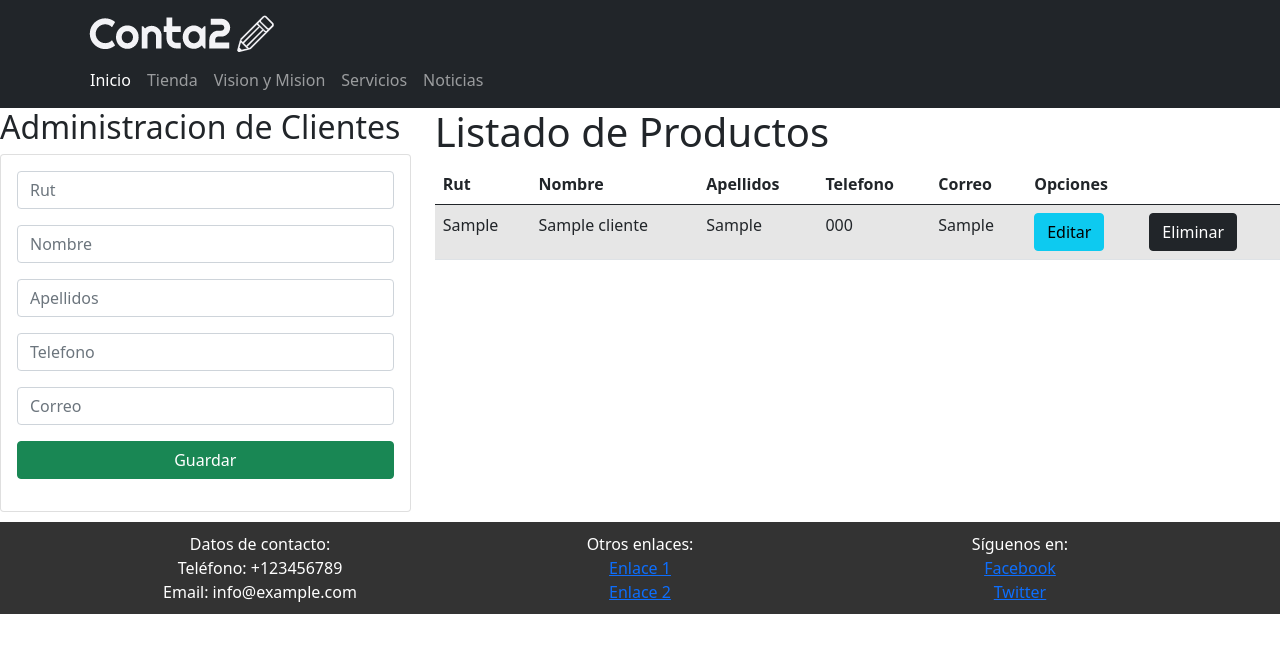
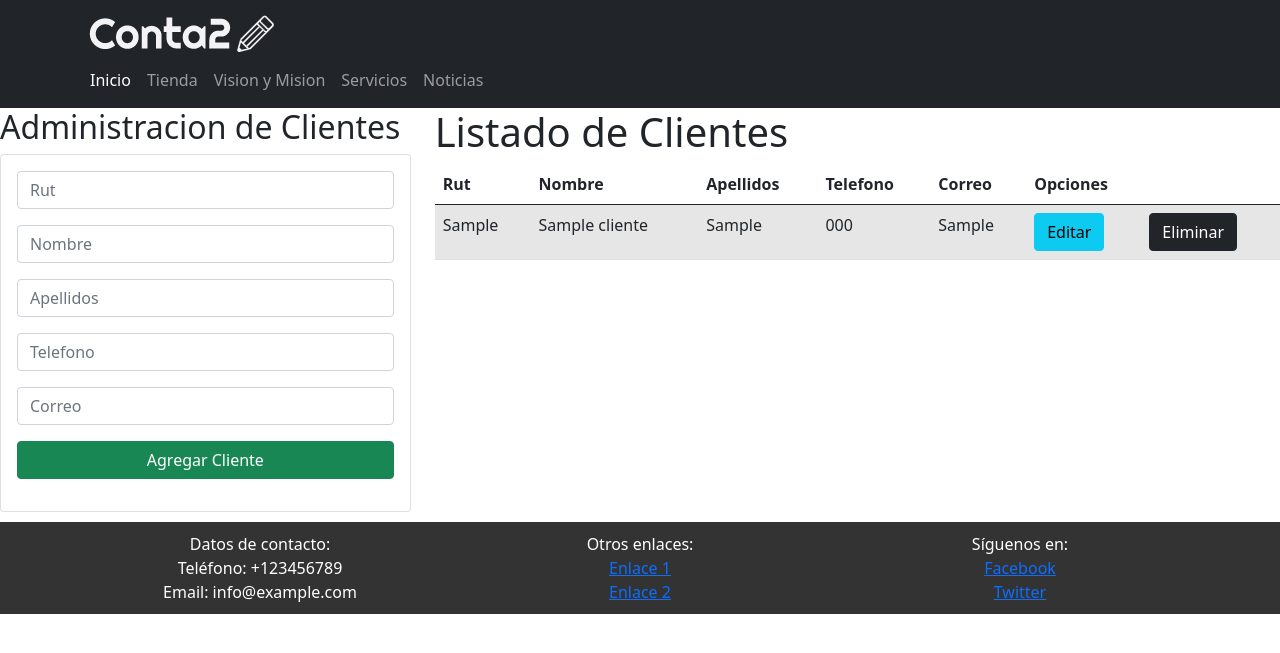
Before and after one commit to xKakashixpy/paginaweb2, a Django app: page /ClieCrud/ in a window 1280 px wide. Shown: the top 653 px of the page. Run offline with Django 4.2, Linux system fonts and the light colour scheme; tables that the repository leaves empty hold one stand-in row (values such as "Sample post"); some libraries are stand-ins or nearby versions.

Commit message:
CRUD CLIENTE OK

```diff
--- a/Paginaweb2/core/templates/core/ClieCrud.html
+++ b/Paginaweb2/core/templates/core/ClieCrud.html
@@ -23,7 +23,7 @@
                         <input type="text" id="txtCorreo" name="txtCorre" class="form-control" placeholder="Correo" required>
                     </div>
                     <div class="form-group d-grid gap-2 mb-3">
-                        <button type="submit" class="btn btn-success text-white">Guardar</button>
+                        <button type="submit" class="btn btn-success text-white">Agregar Cliente</button>
                     </div>
                 </form>
             </div>
@@ -31,7 +31,7 @@
     </div>
 
     <div class="col-sm12 col-md-6 col-lg-8 col-xl-8">
-        <h1>Listado de Productos</h1>
+        <h1>Listado de Clientes</h1>
         <div class="table table-responsive">
             <table class="table table-striped">
                 <thead>
--- a/Paginaweb2/core/templates/core/ProdCrud.html
+++ b/Paginaweb2/core/templates/core/ProdCrud.html
@@ -28,7 +28,7 @@
                         </select>
                     </div>
                     <div class="form-group d-grid gap-2 mb-3">
-                        <button type="submit" class="btn btn-success text-white">Guardar</button>
+                        <button type="submit" class="btn btn-success text-white">Agregar Producto</button>
                     </div>
                 </form>
             </div>
--- a/Paginaweb2/core/views.py
+++ b/Paginaweb2/core/views.py
@@ -125,7 +125,7 @@ def registrarcliente(request):
     nombre = request.POST['txtNombre']
     apellidos = request.POST['txtApellidos']
     telefono = request.POST['txtFono']
-    correo = request.POST['txtCorre']
+    correo = request.POST['txtRut']
 
 
     cliente = Cliente.objects.create(
@@ -157,3 +157,45 @@ def eliminarcliente(request, rut):
     cliente.delete()
 
     return redirect('cliente_crud')
+
+## CRUD CONTACTO
+def cliente_crud(request):
+    clientes = Cliente.objects.all()
+    return render(request, 'core/ClieCrud.html', {"clientes": clientes})
+def registrarcliente(request):
+    rut = request.POST['txtRut']
+    nombre = request.POST['txtNombre']
+    apellidos = request.POST['txtApellidos']
+    telefono = request.POST['txtFono']
+    correo = request.POST['txtRut']
+
+
+    cliente = Cliente.objects.create(
+        rut=rut, nombre=nombre, apellidos=apellidos, telefono=telefono,correo=correo
+    )
+
+    return redirect('cliente_crud')
+def editarcliente(request, rut):
+    cliente = Cliente.objects.get(rut=rut)
+    return render(request, "core/ClieEdit.html",{"cliente":cliente})
+def editarcliente2(request, rut):
+    rut = request.POST['txtRut']
+    nombre = request.POST['txtNombre']
+    apellidos = request.POST['txtApellidos']
+    telefono = request.POST['txtFono']
+    correo = request.POST['txtCorre']
+
+    cliente = Cliente.objects.get(rut=rut)
+    cliente.rut = rut
+    cliente.nombre = nombre
+    cliente.apellidos = apellidos
+    cliente.telefono = telefono
+    cliente.correo = correo
+    cliente.save()
+
+    return redirect('cliente_crud')
+def eliminarcliente(request, rut):
+    cliente = Cliente.objects.get(rut=rut)
+    cliente.delete()
+
+    return redirect('cliente_crud')
```
